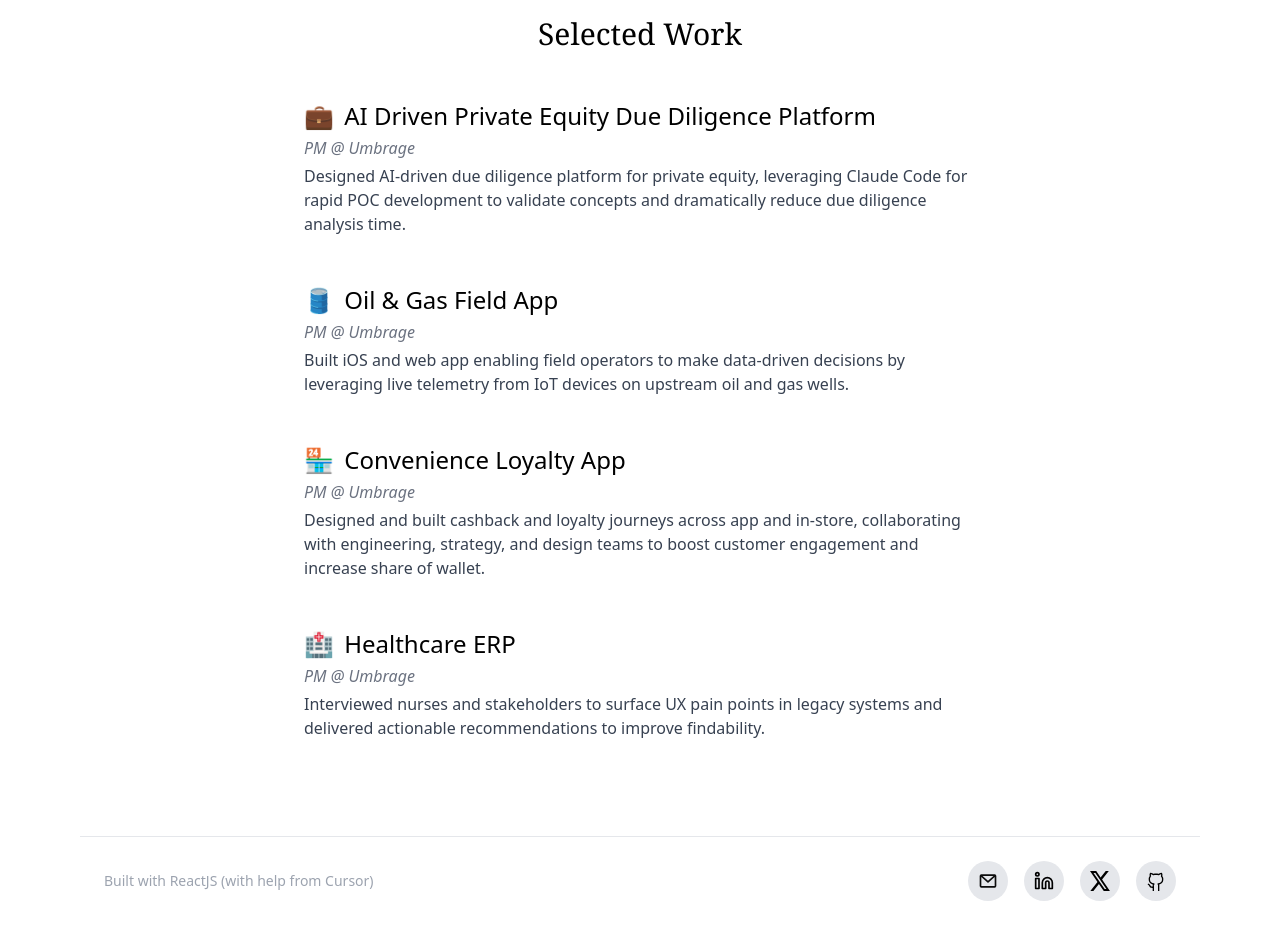
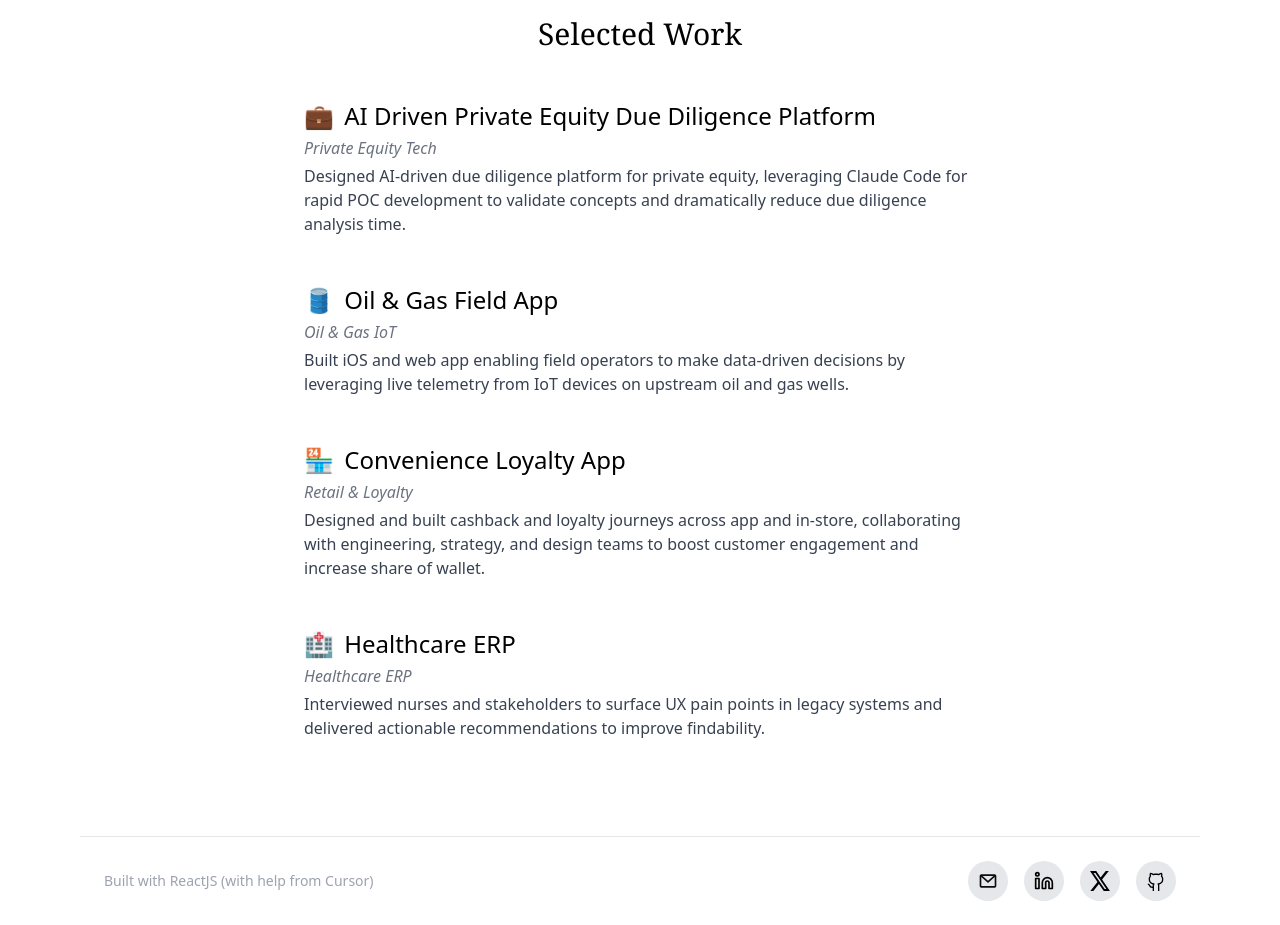
Before and after one commit to omartugrul/personal-website2, a React (Vite) app: page / in a window 1280 px wide. Shown: the part 880-1805 px from the top of the page. Built offline with nearby package versions, Linux system fonts and the light colour scheme.

Commit message:
Fix 'All Umbrage' problem - emphasize industry domains
Changed role lines to highlight industry breadth:
- Private Equity Tech (AI Due Diligence)
- Oil & Gas IoT (Field App)
- Retail & Loyalty (Convenience App)
- Healthcare ERP

Shows cross-industry experience without repetitive 'PM @ Umbrage'

```diff
--- a/src/components/SelectedWork.jsx
+++ b/src/components/SelectedWork.jsx
@@ -5,21 +5,21 @@ const projects = [
   {
     emoji: '💼',
     title: ' AI Driven Private Equity Due Diligence Platform',
-    role: 'PM @ Umbrage',
+    role: 'Private Equity Tech',
     desc: 'Designed AI-driven due diligence platform for private equity, leveraging Claude Code for rapid POC development to validate concepts and dramatically reduce due diligence analysis time.'
       //to do: better description line
   },
   {
     emoji: '🛢️',
     title: ' Oil & Gas Field App',
-    role: 'PM @ Umbrage',
+    role: 'Oil & Gas IoT',
     desc: 'Built iOS and web app enabling field operators to make data-driven decisions by leveraging live telemetry from IoT devices on upstream oil and gas wells.'
       //to do: better description line
   },
   {
     emoji: '🏪',
     title: ' Convenience Loyalty App',
-    role: 'PM @ Umbrage',
+    role: 'Retail & Loyalty',
     desc: 'Designed and built cashback and loyalty journeys across app and in-store, collaborating with engineering, strategy, and design teams to boost customer engagement and increase share of wallet.'
       //to do: better description line
 
@@ -27,7 +27,7 @@ const projects = [
   {
     emoji: '🏥',
     title: ' Healthcare ERP',
-    role: 'PM @ Umbrage',
+    role: 'Healthcare ERP',
     desc: 'Interviewed nurses and stakeholders to surface UX pain points in legacy systems and delivered actionable recommendations to improve findability.'
       //to do: better description line
   }
```
